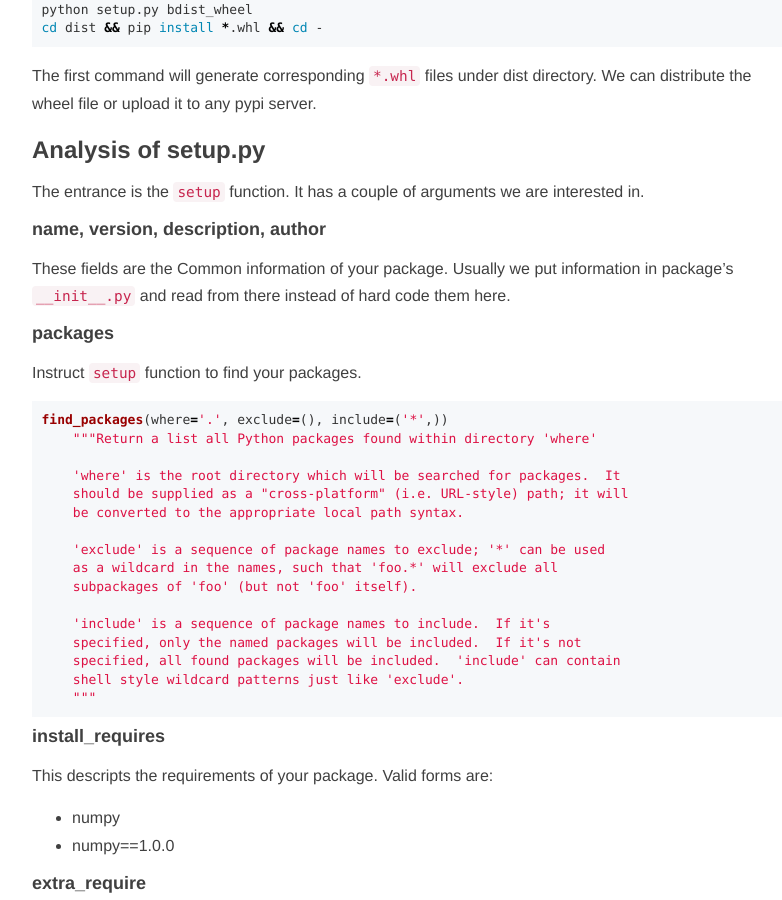
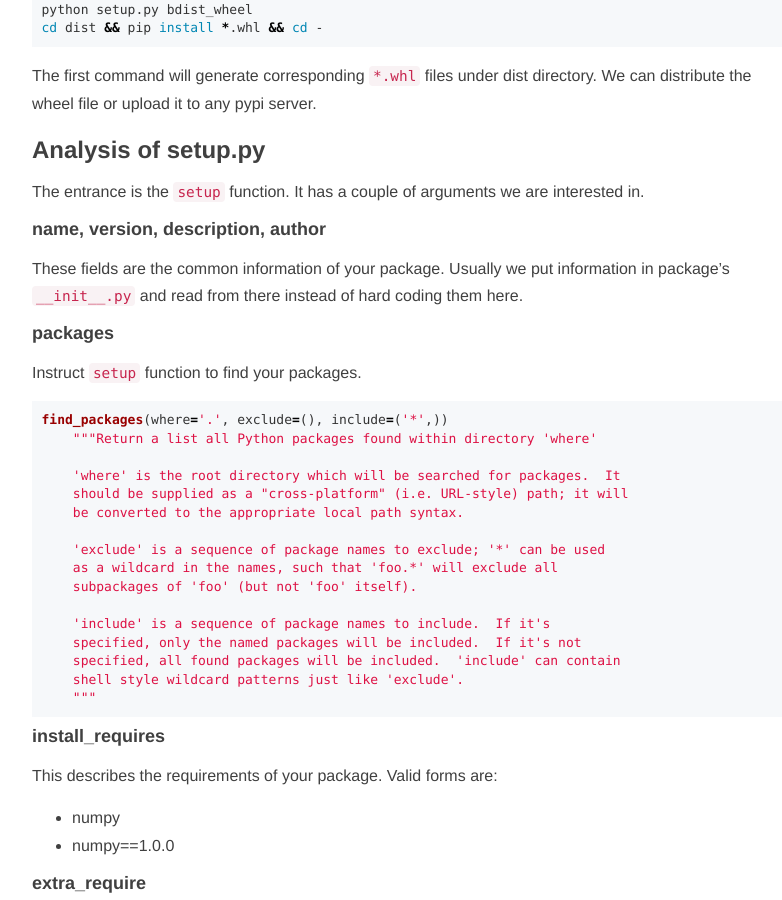
Before and after one commit to chunyang-wen/chunyang-wen.github.io, a Jekyll site: the page built from _posts/2019-11-05-python-setup.md, in a window 1280 px wide and 900 px high, scrolled down 2107 px. Shown: the whole window, without its empty margins (233-1015 px from the left). Built offline with Jekyll 4.4.1, drawn with Linux system fonts in a browser that asks for light colours; comment, search, counter and statistics services are not loaded.

Commit message:
Fix typo

```diff
--- a/_posts/2019-11-05-python-setup.md
+++ b/_posts/2019-11-05-python-setup.md
@@ -105,8 +105,8 @@ The entrance is the `setup` function. It has a couple of arguments we are intere
 
 #### name, version, description, author
 
-These fields are the Common information of your package. Usually we put information in
-package's `__init__.py` and read from there instead of hard code them here.
+These fields are the common information of your package. Usually we put information in
+package's `__init__.py` and read from there instead of hard coding them here.
 
 #### packages
 
@@ -133,7 +133,7 @@ find_packages(where='.', exclude=(), include=('*',))
 
 #### install_requires
 
-This descripts the requirements of your package. Valid forms are:
+This describes the requirements of your package. Valid forms are:
 
 + numpy
 + numpy==1.0.0
```
